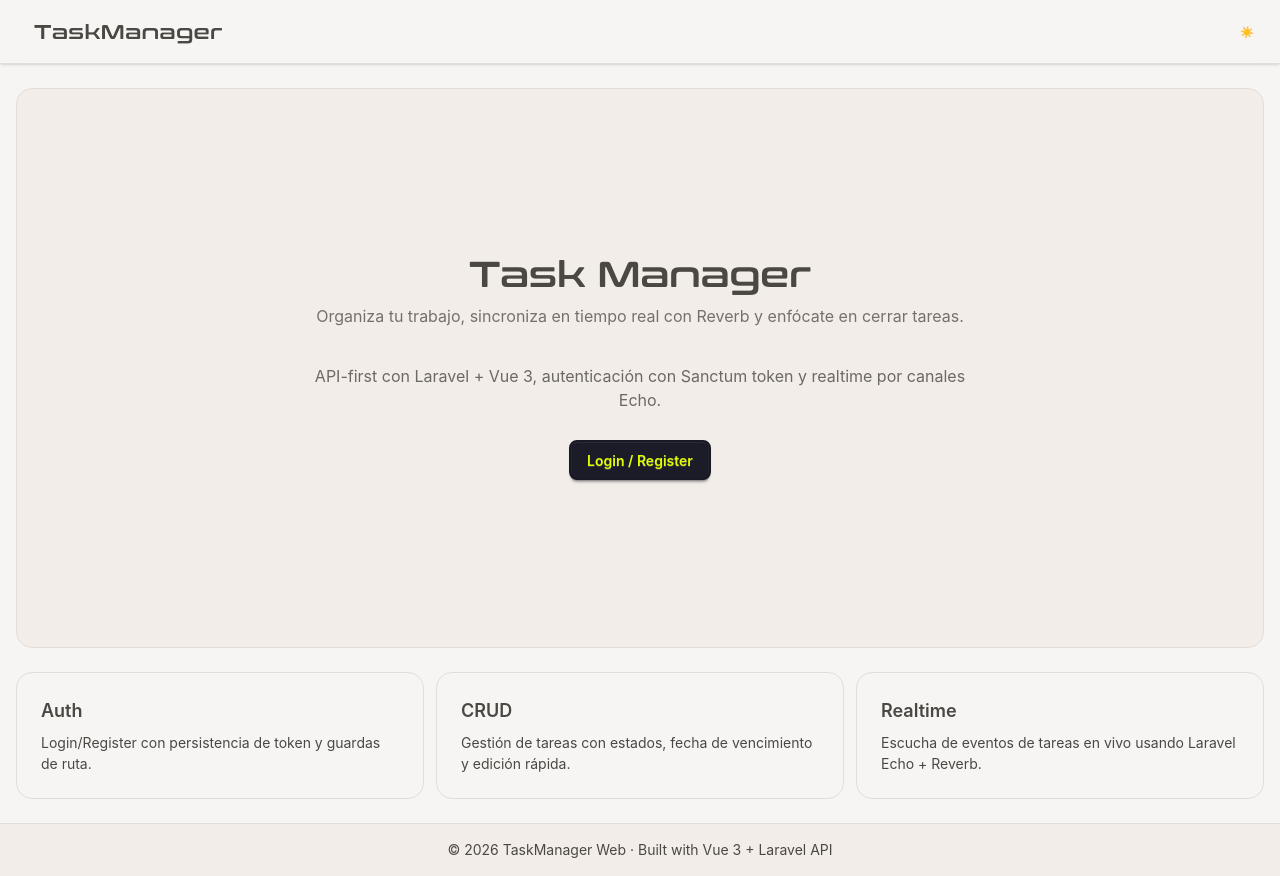
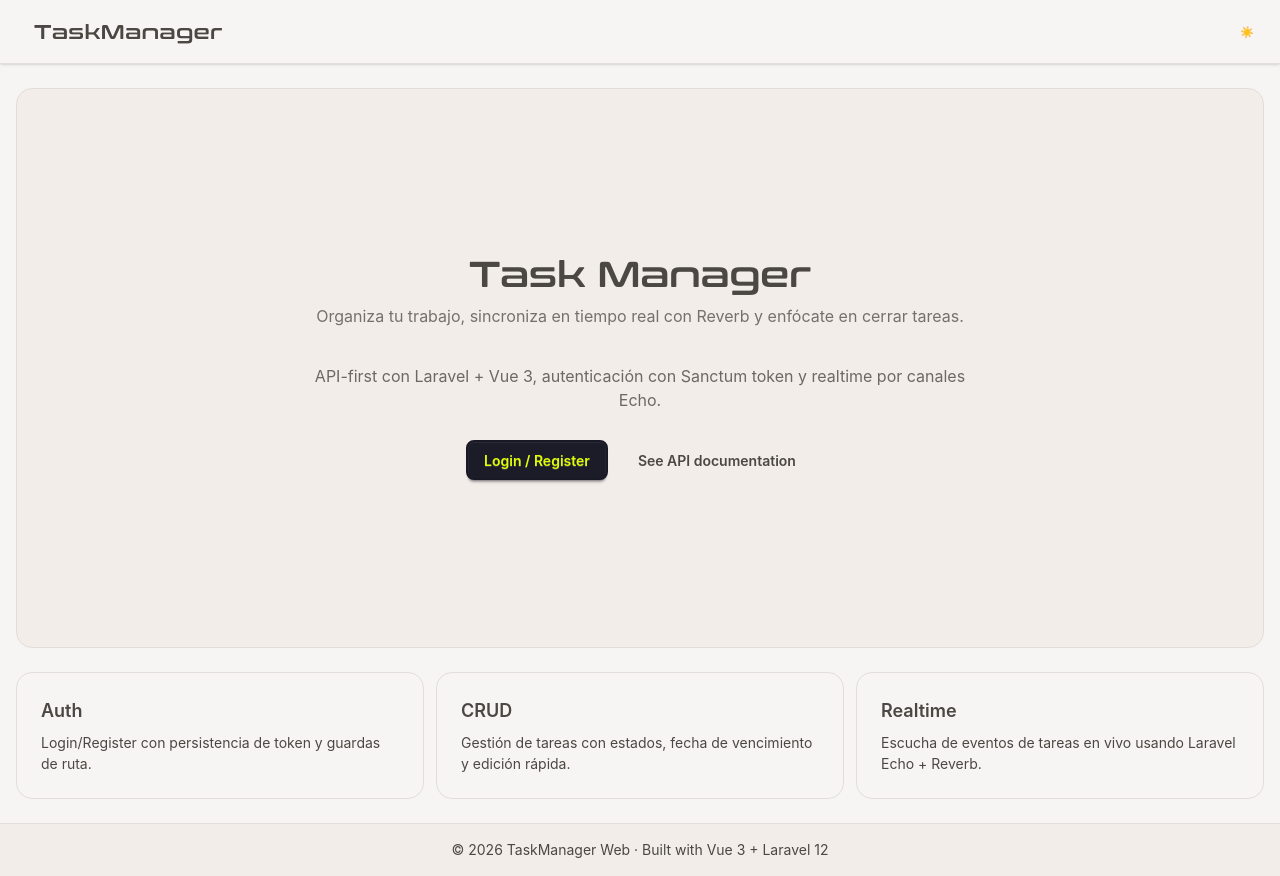
Before and after one commit to jemgdevp/task-manager-web, a Vue app: page / in a window 1280 px wide. Built offline with nearby package versions, Linux system fonts and the light colour scheme; no server answers.

Commit message:
refactor: Update FooterUI and HomeView components for improved functionality and organization

```diff
--- a/src/components/ui/FooterUI.vue
+++ b/src/components/ui/FooterUI.vue
@@ -1,9 +1,12 @@
-<script setup lang="js"></script>
+<script setup lang="js">
+const fullYear = new Date().getFullYear();
+
+</script>
 <template>
   <footer class="footer footer-center p-4 bg-base-200 text-base-content border-t border-base-300">
     <aside>
       <p>
-        © {{ new Date().getFullYear() }} TaskManager Web · Built with Vue 3 + Laravel API
+        © {{ fullYear }} TaskManager Web · Built with Vue 3 + Laravel 12
       </p>
     </aside>
   </footer>
--- a/src/router/index.js
+++ b/src/router/index.js
@@ -14,7 +14,7 @@ const router = createRouter({
       name: "guest.home",
       component: HomeView,
       meta: {
-        guestOnly: true,
+        guestOnly: false,
       },
     },
     {
--- a/src/views/HomeView.vue
+++ b/src/views/HomeView.vue
@@ -7,6 +7,7 @@ import { useAuthStore } from "@/stores/auth";
 
 const router = useRouter();
 const authStore = useAuthStore();
+const apiUrl = import.meta.env.VITE_API_URL;
 
 const authModalOpen = ref(false);
 
@@ -34,6 +35,10 @@ const handleAuthenticated = (authResult) => {
 const goToTasks = () => {
   router.push({ name: "tasks.index" });
 };
+
+const redirectToDocs = () => {
+  window.open(`${apiUrl}/docs`, "_blank");
+};
 </script>
 
 <template>
@@ -60,6 +65,10 @@ const goToTasks = () => {
 
           <button v-else class="btn btn-primary" type="button" @click="goToTasks">
             Go to Tasks
+          </button>
+
+          <button class="btn btn-ghost" type="button" @click="redirectToDocs">
+            See API documentation
           </button>
         </div>
       </div>
```
